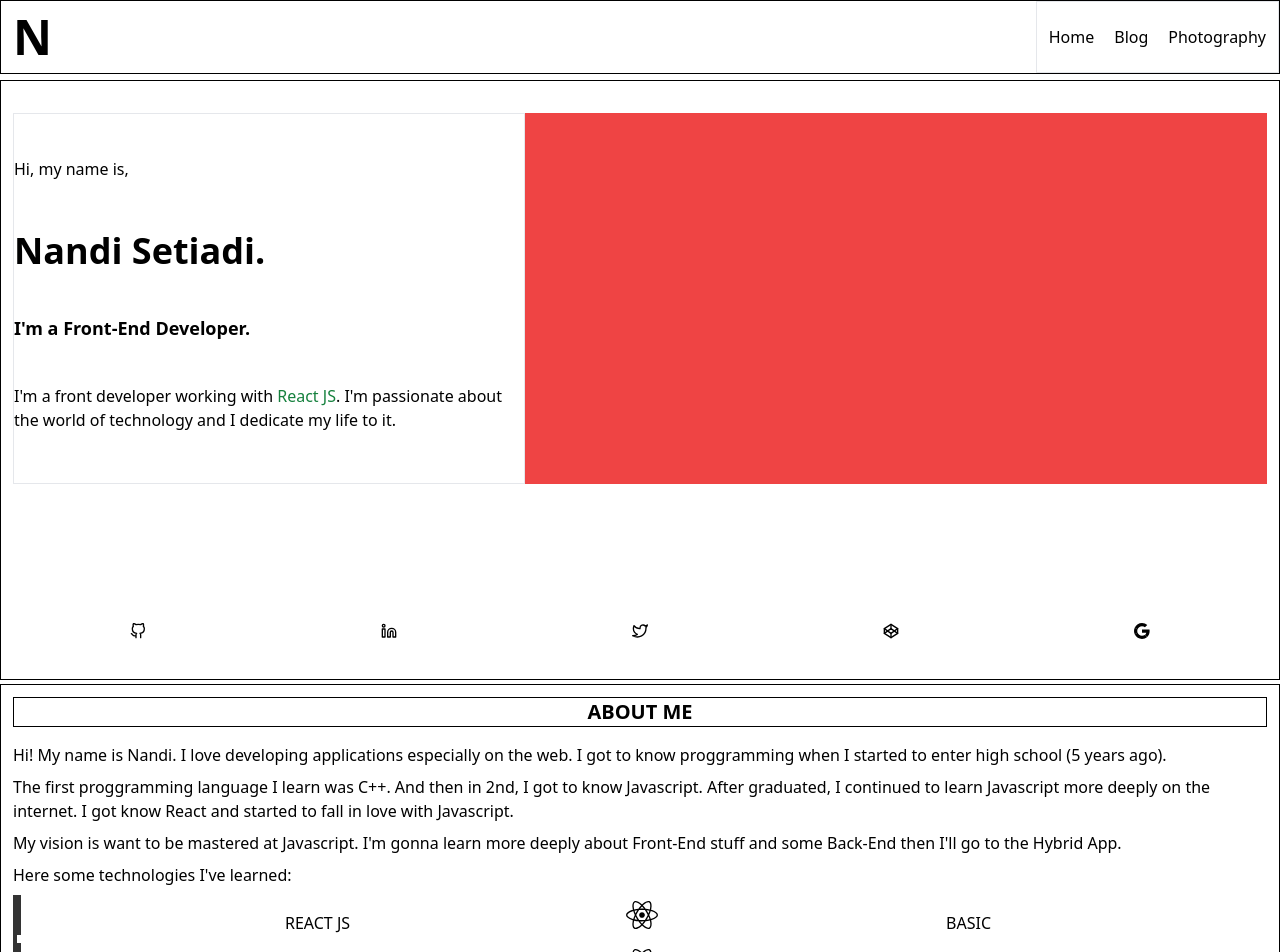
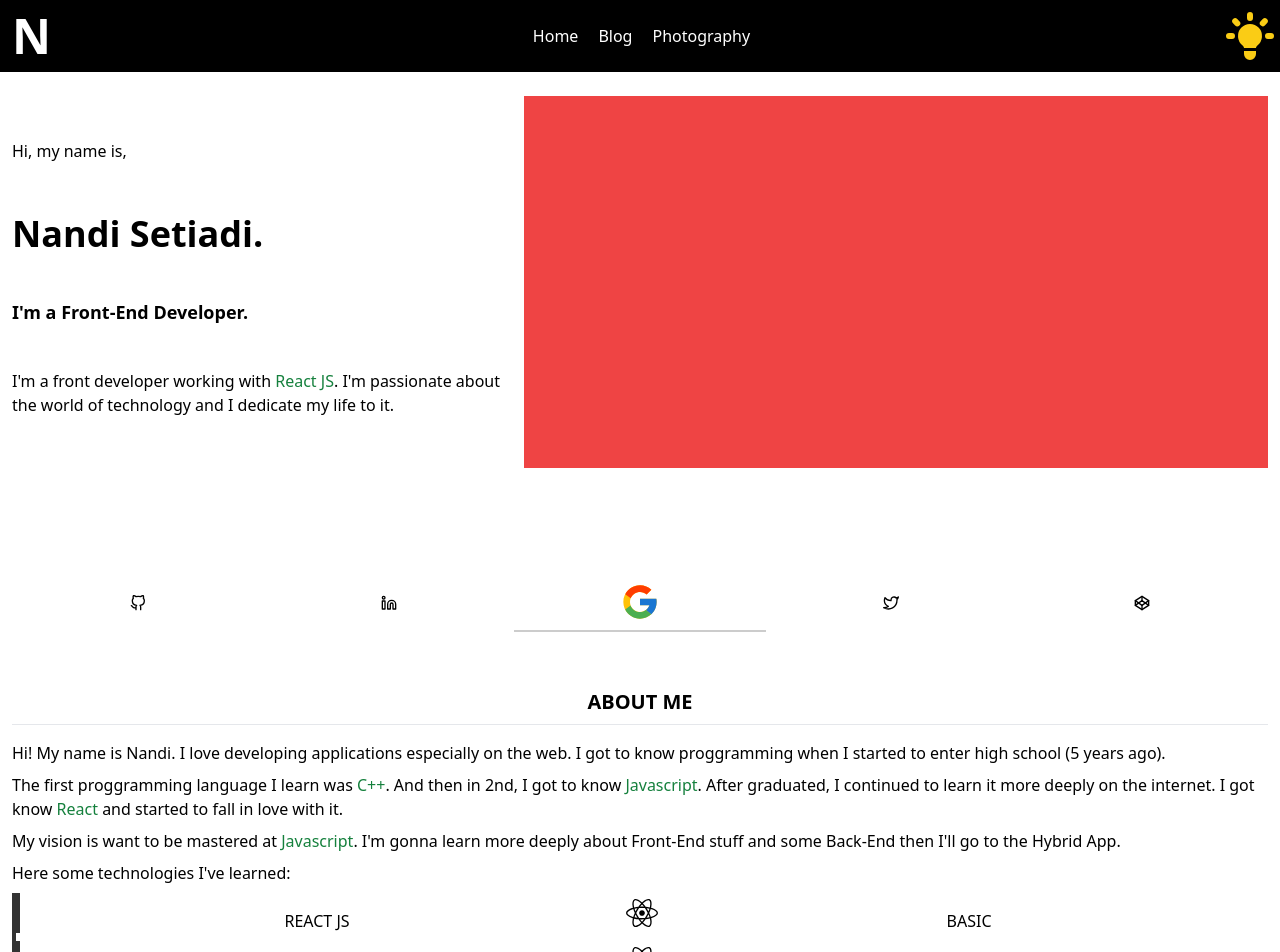
Before and after one commit to nandirchrd/nandirchrd.github.io, a React (Create React App) app: page / in a window 1280 px wide. Shown: the top 952 px of the page. Built offline with nearby package versions, Linux system fonts and the light colour scheme.

Commit message:
Added feature theme (Dark mode, Light Mode)

```diff
--- a/src/App.js
+++ b/src/App.js
@@ -2,13 +2,14 @@ import { useEffect } from 'react';
 import { Routes, Route, Navigate } from 'react-router-dom';
 import { Footer, Navbar } from './core-ui';
 import { Home, Blogs, Blog, Photos, Photo } from './pages';
+import { ThemeProvider } from './contexts/themeContext';
 
 function App() {
 	useEffect(() => {
 		// Comp Did Mount
 	}, []);
 	return (
-		<>
+		<ThemeProvider>
 			{/* NAVBAR */}
 			<Navbar />
 			<Routes>
@@ -20,7 +21,7 @@ function App() {
 				<Route index path='*' element={<Navigate to='/' />} />
 			</Routes>
 			<Footer />
-		</>
+		</ThemeProvider>
 	);
 }
 
--- /dev/null
+++ b/src/contexts/themeContext.js
@@ -0,0 +1,26 @@
+import { createContext, useState } from 'react';
+
+export const ThemeContext = createContext(null);
+
+export const ThemeProvider = ({ children }) => {
+	const [theme, setTheme] = useState('light');
+
+	const toggle = (value = null) => {
+		switch (value) {
+			case 'dark':
+				setTheme('dark');
+				break;
+			case 'light':
+				setTheme('light');
+				break;
+			default:
+				setTheme((prev) => (prev === 'dark' ? 'light' : 'dark'));
+		}
+	};
+
+	return (
+		<ThemeContext.Provider value={{ theme, toggle }}>
+			{children}
+		</ThemeContext.Provider>
+	);
+};
--- a/src/core-ui/footer.jsx
+++ b/src/core-ui/footer.jsx
@@ -1,14 +1,26 @@
-import React from 'react';
+import React, { useContext } from 'react';
+import { ThemeContext } from '../contexts/themeContext';
 
 const Footer = () => {
+	const { theme } = useContext(ThemeContext);
+
 	return (
-		<footer className='mt-2 border-t border-black'>
+		<footer
+			className={`${
+				theme === 'dark'
+					? 'bg-black text-white border-t border-white'
+					: 'bg-white text-black border-t border-black'
+			}`}>
 			<div className='container mx-auto p-2'>
 				<div className='footer-description text-center text-xs'>
 					<p>
 						Made with{' '}
 						<a
-							className='text-green-700'
+							className={`${
+								theme === 'dark'
+									? 'text-green-500'
+									: 'text-green-700'
+							}`}
 							rel='noreferrer'
 							target='_blank'
 							href='http://reactjs.org'>
@@ -16,7 +28,11 @@ const Footer = () => {
 						</a>{' '}
 						& Powered by{' '}
 						<a
-							className='text-green-700'
+							className={`${
+								theme === 'dark'
+									? 'text-green-500'
+									: 'text-green-700'
+							}`}
 							rel='noreferrer'
 							target='_blank'
 							href='http://sanity.io'>
@@ -26,7 +42,11 @@ const Footer = () => {
 					<p>
 						&copy; {new Date().getFullYear()}{' '}
 						<a
-							className='text-green-700'
+							className={`${
+								theme === 'dark'
+									? 'text-green-500'
+									: 'text-green-700'
+							}`}
 							rel='noreferrer'
 							target='_blank'
 							href='http://twitter.com/nandirchrd'>
--- a/src/core-ui/navbar.jsx
+++ b/src/core-ui/navbar.jsx
@@ -1,83 +1,165 @@
-import { useState } from 'react';
+import { useState, useEffect, useContext } from 'react';
 import { BiMenuAltRight, BiX } from 'react-icons/bi';
 import { Link } from 'react-router-dom';
+import { ThemeContext } from '../contexts/themeContext';
 import {
-	// HiOutlineLightBulb,
+	HiOutlineLightBulb,
 	HiLightBulb,
-	// HiMoon,
+	HiMoon,
 	HiOutlineMoon,
 } from 'react-icons/hi';
 
 const Navbar = () => {
 	const [toggle, setToggle] = useState(false);
+	const { theme, toggle: toggleTheme } = useContext(ThemeContext);
+
+	useEffect(() => {
+		console.log(theme);
+	}, [theme]);
 
 	const handleToggle = () => {
 		setToggle((prev) => !prev);
 	};
+	const handleToggleTheme = (value = null) => {
+		value ? toggleTheme(value) : toggleTheme();
+	};
+
 	return (
-		<nav className='navbar fixed w-full bg-white top-0 overflow-hidden z-50'>
-			<div className='container mx-auto flex justify-between border border-black'>
+		<nav
+			className={`navbar fixed w-full top-0 overflow-hidden z-50 bg-black text-white`}>
+			<div className={`container mx-auto flex justify-between`}>
 				<div className='brand p-3 flex justify-center items-center'>
 					<span className='text-5xl font-bold'>N</span>
 				</div>
-				<ul className='navbar-nav hidden p-3 lg:flex gap-5 border items-center'>
+				<ul
+					className={`navbar-nav hidden p-3 lg:flex gap-5 items-center`}>
 					<li className='navbar-item'>
-						<Link to='/' className='navbar-link'>
+						<Link to='/' className='hover:text-green-500'>
 							Home
 						</Link>
 					</li>
 					<li className='navbar-item'>
-						<Link to='/blogs' className='navbar-link'>
+						<Link to='/blogs' className='hover:text-green-500'>
 							Blog
 						</Link>
 					</li>
 					<li className='navbar-item'>
-						<Link to='/photos' className='navbar-link'>
+						<Link to='/photos' className='hover:text-green-500'>
 							Photography
 						</Link>
 					</li>
 				</ul>
+				{/* MODE */}
+				<button className='hidden lg:block'>
+					{theme === 'light' ? (
+						<HiLightBulb
+							onClick={() => handleToggleTheme('dark')}
+							className='text-yellow-400'
+							size={60}
+							cursor={'pointer'}
+						/>
+					) : (
+						<HiOutlineLightBulb
+							onClick={() => handleToggleTheme('light')}
+							className='hover:text-yellow-400'
+							size={60}
+							cursor={'pointer'}
+						/>
+					)}
+				</button>
 				{/* RESPONSIVE MOBILE TOGGLE */}
 				<button
 					id='toggle-nav'
-					className='lg:hidden'
+					className='lg:hidden hover:text-green-500'
 					onClick={handleToggle}>
-					{!toggle ? <BiMenuAltRight size={60} /> : <BiX size={60} />}
+					{!toggle ? (
+						<BiMenuAltRight size={60} />
+					) : (
+						<BiX
+							size={60}
+							className='text-red-500 hover:text-red-600'
+						/>
+					)}
 				</button>
 			</div>
 			{toggle && (
-				<ul className='border px-3 py-3 flex flex-col justify-between h-[90vh] container mx-auto lg:hidden pb-[5rem]'>
+				<ul
+					className={`px-3 py-3 flex flex-col justify-between h-[90vh] container mx-auto lg:hidden pb-[5rem]`}>
 					<div>
-						<li className='flex justify-between p-3 border-b border-white border-opacity-10 '>
+						<li
+							className={`flex justify-between p-3 border-b border-white border-opacity-10`}>
+							{theme === 'dark' && (
+								<>
+									<HiMoon
+										onClick={() =>
+											handleToggleTheme('light')
+										}
+										className=''
+										size={30}
+										cursor={'pointer'}
+									/>
+									<HiOutlineLightBulb
+										onClick={() =>
+											handleToggleTheme('light')
+										}
+										className='text-yellow-400'
+										size={30}
+										cursor={'pointer'}
+									/>
+								</>
+							)}
+							{theme === 'light' && (
+								<>
 									<HiOutlineMoon
+										onClick={() =>
+											handleToggleTheme('dark')
+										}
 										className=''
 										size={30}
 										cursor={'pointer'}
 									/>
 									<HiLightBulb
+										onClick={() =>
+											handleToggleTheme('dark')
+										}
 										className='text-yellow-400'
 										size={30}
 										cursor={'pointer'}
 									/>
+								</>
+							)}
 						</li>
 						<li
 							onClick={handleToggle}
-							className='text-center p-3 hover:bg-black hover:text-white cursor-pointer'>
+							className={`text-center p-3 cursor-pointer ${
+								theme === 'dark'
+									? 'hover:bg-white hover:text-black'
+									: 'hover:bg-black hover:text-white'
+							}`}>
 							<Link to='/'>HOME</Link>
 						</li>
 						<li
 							onClick={handleToggle}
-							className='text-center p-3 hover:bg-black hover:text-white cursor-pointer'>
+							className={`text-center p-3 cursor-pointer ${
+								theme === 'dark'
+									? 'hover:bg-white hover:text-black'
+									: 'hover:bg-black hover:text-white'
+							}`}>
 							<Link to='/blogs'>BLOG</Link>
 						</li>
 						<li
 							onClick={handleToggle}
-							className='text-center p-3 hover:bg-black hover:text-white cursor-pointer'>
+							className={`text-center p-3 cursor-pointer ${
+								theme === 'dark'
+									? 'hover:bg-white hover:text-black'
+									: 'hover:bg-black hover:text-white'
+							}`}>
 							<Link to='/photos'>PHOTOGRAPHY</Link>
 						</li>
 					</div>
 					<div className=''>
-						<li className='text-center p-3 bottom-0 bg-black text-white cursor-pointer'>
+						<li
+							className={`text-center p-3 bottom-0 cursor-pointer bg-black text-white bg-white text-black`}>
 							<Link>Download Resume</Link>
 						</li>
 					</div>
--- a/src/pages/home.jsx
+++ b/src/pages/home.jsx
@@ -4,15 +4,24 @@ import { FaReact } from 'react-icons/fa';
 import { Cards } from '../components';
 import projects from '../constants/projects';
 import stuff from '../constants/stuff';
+import { ThemeContext } from '../contexts/themeContext';
+import { useContext } from 'react';
+import { FcGoogle } from 'react-icons/fc';
 
 const Home = () => {
+	const { theme } = useContext(ThemeContext);
+
 	return (
-		<main id='home' className='mt-20'>
+		<main
+			id='home'
+			className={`mt-14 py-2 ${
+				theme === 'dark' ? 'bg-black text-white' : 'bg-white text-black'
+			}`}>
 			{/* LANDING PAGE */}
 			<section className='landing-page h-[75vh]'>
-				<div className='container mx-auto px-3 py-14 flex flex-col justify-between h-full border border-black lg:py-8'>
+				<div className='container mx-auto px-3 py-10 flex flex-col justify-between h-full lg:py-8'>
 					<div className='lg:flex'>
-						<div className='flex border flex-col justify-evenly min-h-[12em] max-w-lg'>
+						<div className='flex flex-col justify-evenly min-h-[12em] max-w-lg'>
 							<p>Hi, my name is,</p>
 							<h1 className='font-bold text-4xl'>
 								Nandi Setiadi.
@@ -23,7 +32,9 @@ const Home = () => {
 							<p>
 								I'm a front developer working with{' '}
 								<a
-									className='text-green-700'
+									className={`text-green-700 hover:text-green-500 ${
+										theme === 'dark' && 'text-green-500'
+									}`}
 									href='http://reactjs.org'
 									rel='noreferrer'
 									target='_blank'>
@@ -39,47 +50,71 @@ const Home = () => {
 					</div>
 					<div className='social-media flex justify-around'>
 						<a
-							className='flex w-full justify-center p-2 hover:text-white hover:bg-black'
+							className={`flex w-full justify-center items-center p-2 ${
+								theme === 'dark'
+									? 'hover:text-green-500'
+									: 'hover:text-green-500 hover:bg-black '
+							}`}
 							href='http://reactjs.org'
 							rel='noreferrer'
 							target='_blank'>
 							<FiGithub />
 						</a>
 						<a
-							className='flex w-full justify-center p-2 hover:text-white hover:bg-black'
+							className={`flex w-full justify-center items-center p-2 ${
+								theme === 'dark'
+									? 'hover:text-green-500'
+									: 'hover:text-green-500 hover:bg-black '
+							}`}
 							href='http://reactjs.org'
 							rel='noreferrer'
 							target='_blank'>
 							<FiLinkedin />
 						</a>
+
 						<a
-							className='flex w-full justify-center p-2 hover:text-white hover:bg-black'
+							className={`flex w-full justify-center items-center p-2 hover:border-b-2 border-b-2 border-opacity-20 ${
+								theme === 'dark'
+									? 'border-white hover:border-green-500'
+									: 'border-black hover:border-green-700'
+							}`}
+							href='http://reactjs.org'
+							rel='noreferrer'
+							target='_blank'>
+							<FcGoogle size={40} />
+						</a>
+						<a
+							className={`flex w-full justify-center items-center p-2 ${
+								theme === 'dark'
+									? 'hover:text-green-500'
+									: 'hover:text-green-500 hover:bg-black '
+							}`}
 							href='http://reactjs.org'
 							rel='noreferrer'
 							target='_blank'>
 							<FiTwitter />
 						</a>
 						<a
-							className='flex w-full justify-center p-2 hover:text-white hover:bg-black'
+							className={`flex w-full justify-center items-center p-2 ${
+								theme === 'dark'
+									? 'hover:text-green-500'
+									: 'hover:text-green-500 hover:bg-black '
+							}`}
 							href='http://reactjs.org'
 							rel='noreferrer'
 							target='_blank'>
 							<FiCodepen />
-						</a>
-						<a
-							className='flex w-full justify-center p-2 hover:text-white hover:bg-black'
-							href='http://reactjs.org'
-							rel='noreferrer'
-							target='_blank'>
-							<GrGoogle />
 						</a>
 					</div>
 				</div>
 			</section>
 			{/* ABOUT ME */}
 			<section className='mt-1'>
-				<div className='container mx-auto border border-black p-3'>
-					<h1 className='text-center text-xl font-semibold border border-black'>
+				<div className='container mx-auto p-3'>
+					<h1
+						className={`p-2 text-center text-xl font-semibold border-b ${
+							theme === 'dark' ? 'border-white' : 'border-dark'
+						}`}>
 						ABOUT ME
 					</h1>
 					<div className='description mt-4'>
@@ -89,22 +124,70 @@ const Home = () => {
 							when I started to enter high school (5 years ago).
 						</p>
 						<p>
-							The first proggramming language I learn was C++. And
-							then in 2nd, I got to know Javascript. After
-							graduated, I continued to learn Javascript more
-							deeply on the internet. I got know React and started
-							to fall in love with Javascript.
+							The first proggramming language I learn was{' '}
+							<a
+								href='http://cplus.com'
+								rel='noreferrer'
+								className={`${
+									theme === 'dark'
+										? 'text-green-500'
+										: 'text-green-700'
+								}`}>
+								C++
+							</a>
+							. And then in 2nd, I got to know{' '}
+							<a
+								href='http://cplus.com'
+								rel='noreferrer'
+								className={`${
+									theme === 'dark'
+										? 'text-green-500'
+										: 'text-green-700'
+								}`}>
+								Javascript
+							</a>
+							. After graduated, I continued to learn it more
+							deeply on the internet. I got know{' '}
+							<a
+								href='http://cplus.com'
+								rel='noreferrer'
+								className={`${
+									theme === 'dark'
+										? 'text-green-500'
+										: 'text-green-700'
+								}`}>
+								React
+							</a>{' '}
+							and started to fall in love with it.
 						</p>
 						<p>
-							My vision is want to be mastered at Javascript. I'm
-							gonna learn more deeply about Front-End stuff and
-							some Back-End then I'll go to the Hybrid App.
+							My vision is want to be mastered at{' '}
+							<a
+								href='http://cplus.com'
+								rel='noreferrer'
+								className={`${
+									theme === 'dark'
+										? 'text-green-500'
+										: 'text-green-700'
+								}`}>
+								Javascript
+							</a>
+							. I'm gonna learn more deeply about Front-End stuff
+							and some Back-End then I'll go to the Hybrid App.
 						</p>
 						<p>Here some technologies I've learned:</p>
 					</div>
-					<div className='skills border-l-4 border-black border-opacity-80'>
+					<div
+						className={`skills border-l-4 border-opacity-80 ${
+							theme === 'dark' ? 'border-white' : 'border-black'
+						}`}>
 						<div className='flex justify-between relative mb-2 '>
-							<span className='w-1/2 flex items-end justify-center border-l-4 border-black border-opacity-80'>
+							<span
+								className={`w-1/2 flex items-end justify-center border-l-4 border-opacity-80 ${
+									theme === 'dark'
+										? 'border-white'
+										: 'border-black'
+								}`}>
 								REACT JS
 							</span>
 							<span className='px-2'>
@@ -115,7 +198,12 @@ const Home = () => {
 							</span>
 						</div>
 						<div className='flex justify-between relative mb-2 '>
-							<span className='w-1/2 flex items-end justify-center border-l-4 border-black border-opacity-80'>
+							<span
+								className={`w-1/2 flex items-end justify-center border-l-4 border-opacity-80 ${
+									theme === 'dark'
+										? 'border-white'
+										: 'border-black'
+								}`}>
 								REACT JS
 							</span>
 							<span className='px-2'>
@@ -126,7 +214,12 @@ const Home = () => {
 							</span>
 						</div>
 						<div className='flex justify-between relative mb-2 '>
-							<span className='w-1/2 flex items-end justify-center border-l-4 border-black border-opacity-80'>
+							<span
+								className={`w-1/2 flex items-end justify-center border-l-4 border-opacity-80 ${
+									theme === 'dark'
+										? 'border-white'
+										: 'border-black'
+								}`}>
 								REACT JS
 							</span>
 							<span className='px-2'>
@@ -137,7 +230,12 @@ const Home = () => {
 							</span>
 						</div>
 						<div className='flex justify-between relative mb-2 '>
-							<span className='w-1/2 flex items-end justify-center border-l-4 border-black border-opacity-80'>
+							<span
+								className={`w-1/2 flex items-end justify-center border-l-4 border-opacity-80 ${
+									theme === 'dark'
+										? 'border-white'
+										: 'border-black'
+								}`}>
 								REACT JS
 							</span>
 							<span className='px-2'>
@@ -148,7 +246,12 @@ const Home = () => {
 							</span>
 						</div>
 						<div className='flex justify-between relative mb-2 '>
-							<span className='w-1/2 flex items-end justify-center border-l-4 border-black border-opacity-80'>
+							<span
+								className={`w-1/2 flex items-end justify-center border-l-4 border-opacity-80 ${
+									theme === 'dark'
+										? 'border-white'
+										: 'border-black'
+								}`}>
 								REACT JS
 							</span>
 							<span className='px-2'>
@@ -160,31 +263,66 @@ const Home = () => {
 						</div>
 					</div>
 					{/* LOAD MORE */}
-					<button className='border-black border w-full text-center p-1 hover:bg-black hover:text-white'>
+					<button
+						className={`border w-full text-center p-1 ${
+							theme === 'dark'
+								? 'hover:bg-green-500 hover:border-green-500 hover:text-white border-white'
+								: 'hover:bg-black hover:text-white border-black'
+						}  `}>
 						LOAD MORE
 					</button>
 					{/* FACTS ABOUT ME */}
 					<div className='facts-about-me mt-2 flex'>
-						<h1 className='min-w-[8.5em] border p-2'>
+						<h1 className='min-w-[8.5em] px-2 py-3'>
 							Facts About Me:
 						</h1>
-						<div className='px-2 border grid grid-cols-[repeat(auto-fit,_minmax(170px,_1fr))] w-full gap-2'>
-							<button className='border border-black p-1 rounded-md hover:bg-black hover:text-white'>
+						<div className='p-2 grid grid-cols-[repeat(auto-fit,_minmax(170px,_1fr))] w-full gap-2'>
+							<button
+								className={`p-1 border rounded-md ${
+									theme === 'dark'
+										? 'border-white hover:bg-green-500 hover:text-black hover:border-green-500'
+										: 'border-black hover:bg-black hover:text-white'
+								}`}>
 								UFC Fans
 							</button>
-							<button className='border border-black p-1 rounded-md hover:bg-black hover:text-white'>
+							<button
+								className={`p-1 border rounded-md ${
+									theme === 'dark'
+										? 'border-white hover:bg-green-500 hover:text-black hover:border-green-500'
+										: 'border-black hover:bg-black hover:text-white'
+								}`}>
 								Love History
 							</button>
-							<button className='border border-black p-1 rounded-md hover:bg-black hover:text-white'>
+							<button
+								className={`p-1 border rounded-md ${
+									theme === 'dark'
+										? 'border-white hover:bg-green-500 hover:text-black hover:border-green-500'
+										: 'border-black hover:bg-black hover:text-white'
+								}`}>
 								Music
 							</button>
-							<button className='border border-black p-1 rounded-md hover:bg-black hover:text-white'>
+							<button
+								className={`p-1 border rounded-md ${
+									theme === 'dark'
+										? 'border-white hover:bg-green-500 hover:text-black hover:border-green-500'
+										: 'border-black hover:bg-black hover:text-white'
+								}`}>
 								Books
 							</button>
-							<button className='border border-black p-1 rounded-md hover:bg-black hover:text-white'>
+							<button
+								className={`p-1 border rounded-md ${
+									theme === 'dark'
+										? 'border-white hover:bg-green-500 hover:text-black hover:border-green-500'
+										: 'border-black hover:bg-black hover:text-white'
+								}`}>
 								Minimalist
 							</button>
-							<button className='border border-black p-1 rounded-md hover:bg-black hover:text-white'>
+							<button
+								className={`p-1 border rounded-md ${
+									theme === 'dark'
+										? 'border-white hover:bg-green-500 hover:text-black hover:border-green-500'
+										: 'border-black hover:bg-black hover:text-white'
+								}`}>
 								Photography
 							</button>
 						</div>
```
Lines whose indentation alone changed are shown as unchanged.
